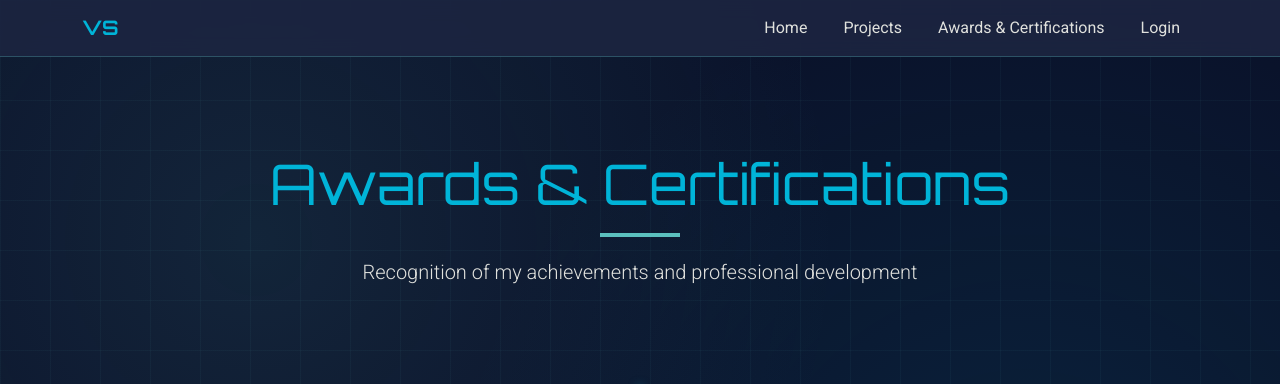
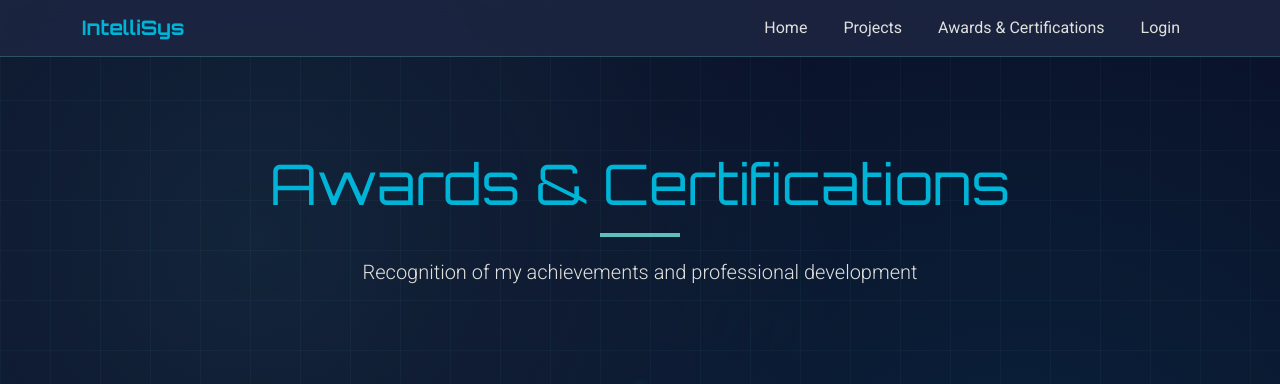
Before and after one commit to VicoAritonang/portofolio, a Django app: page /awards/ in a window 1280 px wide. Shown: the top 384 px of the page. Run offline with Django 5.2, Linux system fonts and the light colour scheme; data comes from the database, SQL or seed files in the repository.

Commit message:
deploy fix

```diff
--- a/main/templates/main/home.html
+++ b/main/templates/main/home.html
@@ -1,3 +1,4 @@
+{% load static %}
 {% extends 'base.html' %}
 
 {% block title %}Vico Winner Sebastian Aritonang - AI Engineer & Full-Stack Developer{% endblock %}
@@ -26,7 +27,7 @@
             <div class="col-lg-6" data-aos="fade-left">
                 <div class="position-relative">
                     <div class="position-absolute" style="width: 100%; height: 100%; background: linear-gradient(45deg, rgba(0, 180, 216, 0.3), rgba(91, 192, 190, 0.3)); border-radius: 20px; transform: rotate(-5deg); z-index: 1;"></div>
-                    <img src="/static/main/photo.jpeg" alt="Vico Winner Sebastian Aritonang" class="img-fluid" style="border-radius: 20px; position: relative; z-index: 2; transform: rotate(2deg); box-shadow: 0 15px 30px rgba(0, 0, 0, 0.3);">
+                    <img src="{% static 'main/photo.jpeg' %}" alt="Vico Winner Sebastian Aritonang" class="img-fluid" style="border-radius: 20px; position: relative; z-index: 2; transform: rotate(2deg); box-shadow: 0 15px 30px rgba(0, 0, 0, 0.3);">
                     <div class="position-absolute" style="top: 20px; right: -20px; width: 100px; height: 100px; background: radial-gradient(circle, rgba(0, 180, 216, 0.5), transparent 70%); border-radius: 50%; filter: blur(20px);"></div>
                     <div class="position-absolute" style="bottom: -10px; left: -10px; width: 80px; height: 80px; background: radial-gradient(circle, rgba(91, 192, 190, 0.5), transparent 70%); border-radius: 50%; filter: blur(15px);"></div>
                 </div>
--- a/templates/base.html
+++ b/templates/base.html
@@ -245,7 +245,7 @@
     <!-- Navbar -->
     <nav class="navbar navbar-expand-lg navbar-dark fixed-top">
         <div class="container">
-            <a class="navbar-brand" href="{% url 'home' %}">VS</a>
+            <a class="navbar-brand" href="{% url 'home' %}">IntelliSys</a>
             <button class="navbar-toggler" type="button" data-bs-toggle="collapse" data-bs-target="#navbarNav" aria-controls="navbarNav" aria-expanded="false" aria-label="Toggle navigation">
                 <span class="navbar-toggler-icon"></span>
             </button>
```
